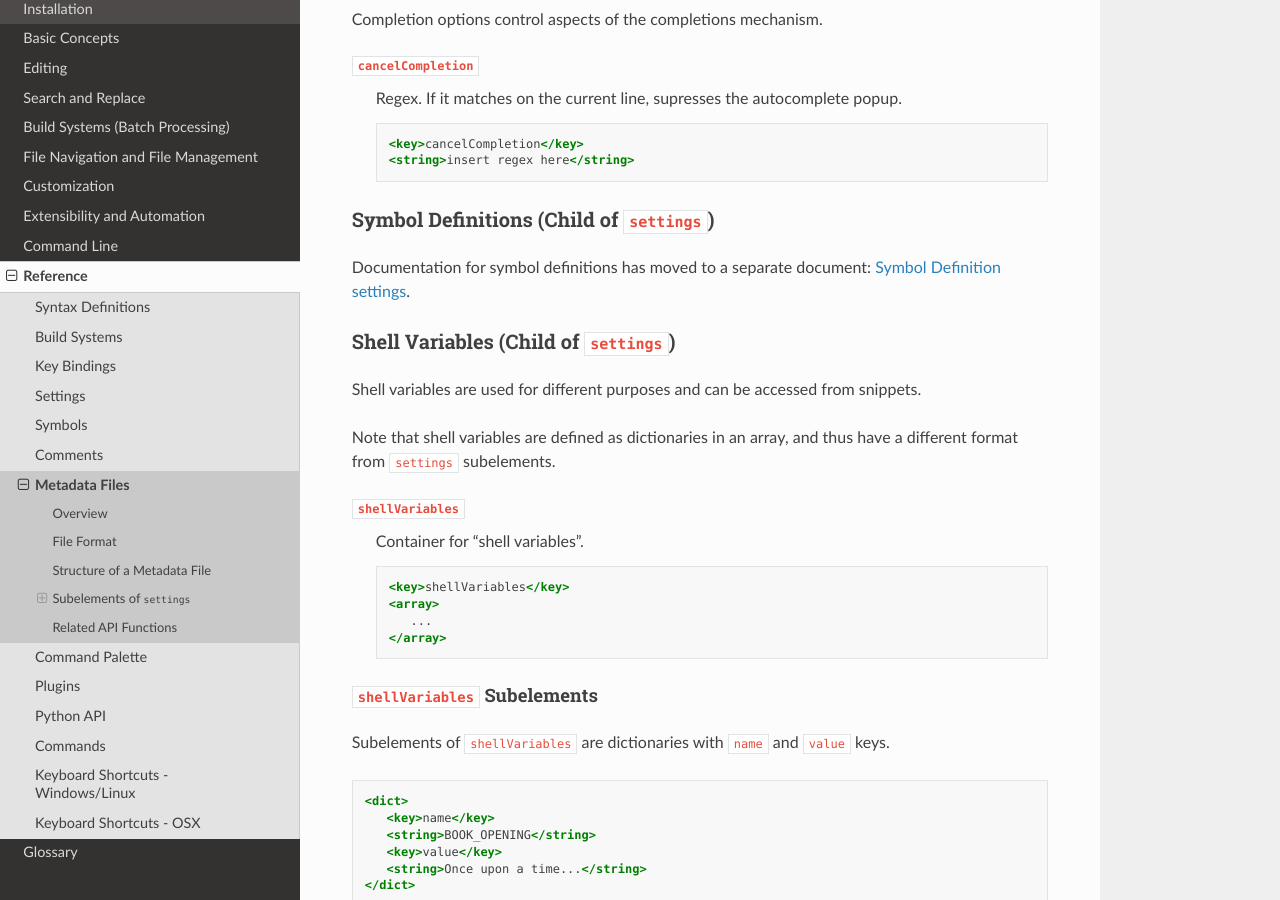
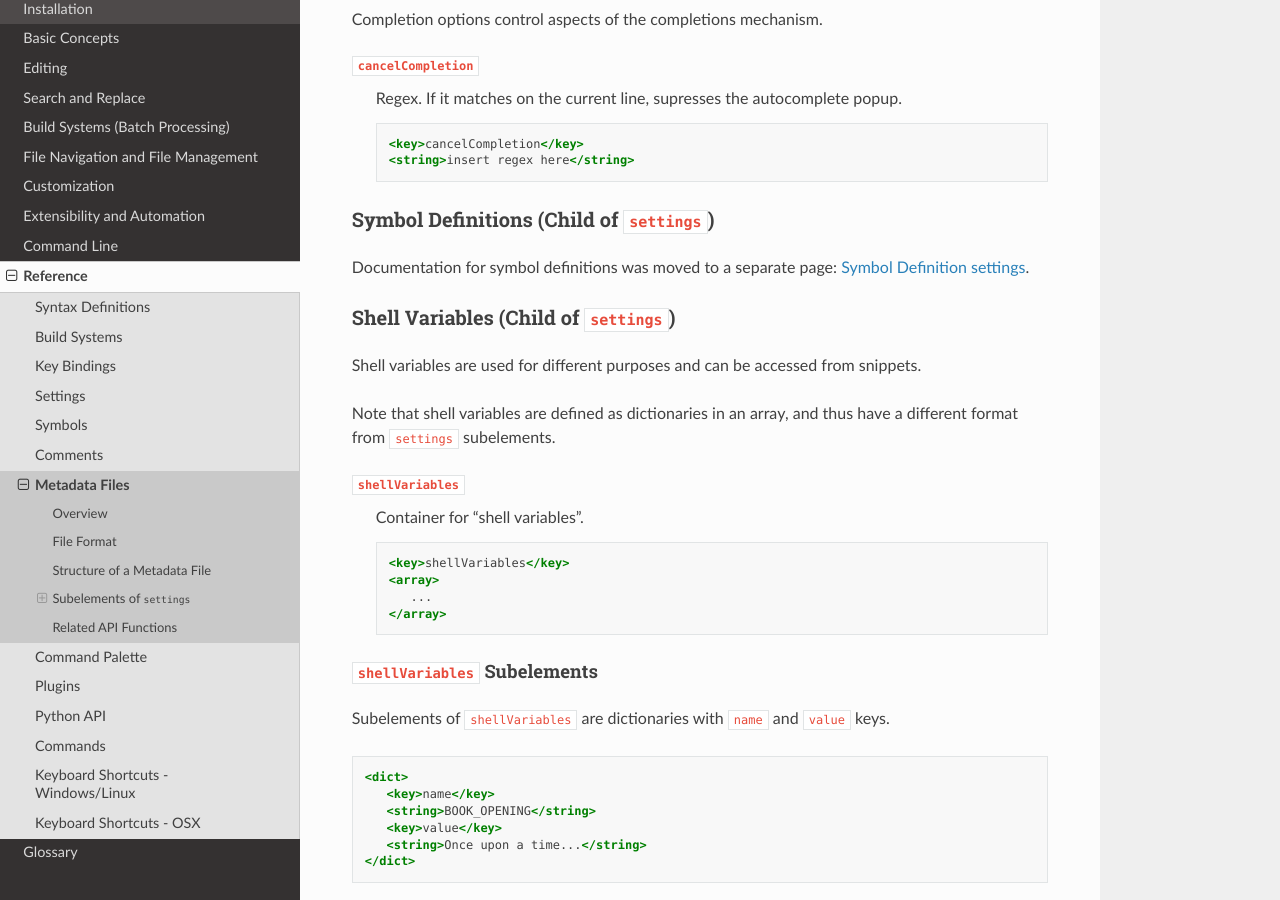
Before and after one commit to guillermooo/sublime-undocs, a Sphinx documentation site: the page built from source/reference/metadata.rst, in a window 1280 px wide and 900 px high, scrolled down 3756 px. Built offline with Sphinx 7.4.7 and the Read the Docs theme 2.0.0, drawn with Linux system fonts in a browser that asks for light colours.

Commit message:
"document" -> "page"

```diff
--- a/source/reference/comments.rst
+++ b/source/reference/comments.rst
@@ -13,7 +13,7 @@
 work for any type of source code.
 
 Because metadata for comment markers is commonly required by packages,
-it's discussed in this separate document,
+it's discussed in this separate page,
 where it should be easier to find.
 
 
--- a/source/reference/metadata.rst
+++ b/source/reference/metadata.rst
@@ -246,7 +246,7 @@ Symbol Definitions (Child of ``settings``)
 ------------------------------------------
 
 Documentation for symbol definitions
-has moved to a separate document:
+was moved to a separate page:
 :ref:`Symbol Definition settings <md-symbols-settings>`.
 
 
--- a/source/reference/symbols.rst
+++ b/source/reference/symbols.rst
@@ -15,7 +15,7 @@ it's possible to make these commands
 work for any type of source code.
 
 Because metadata for symbols is commonly required by packages,
-it's discussed in this separate document,
+it's discussed in this separate page,
 where it should be easier to find.
 
 
```
